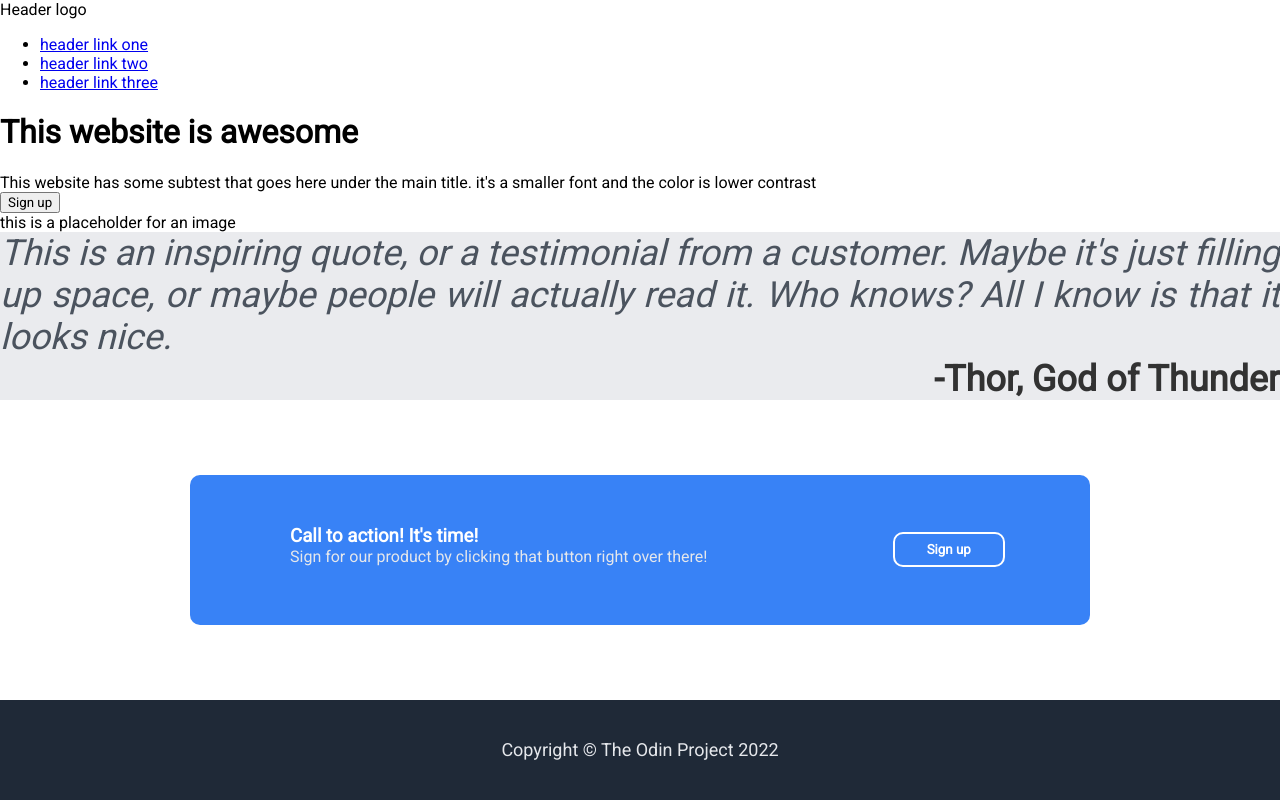
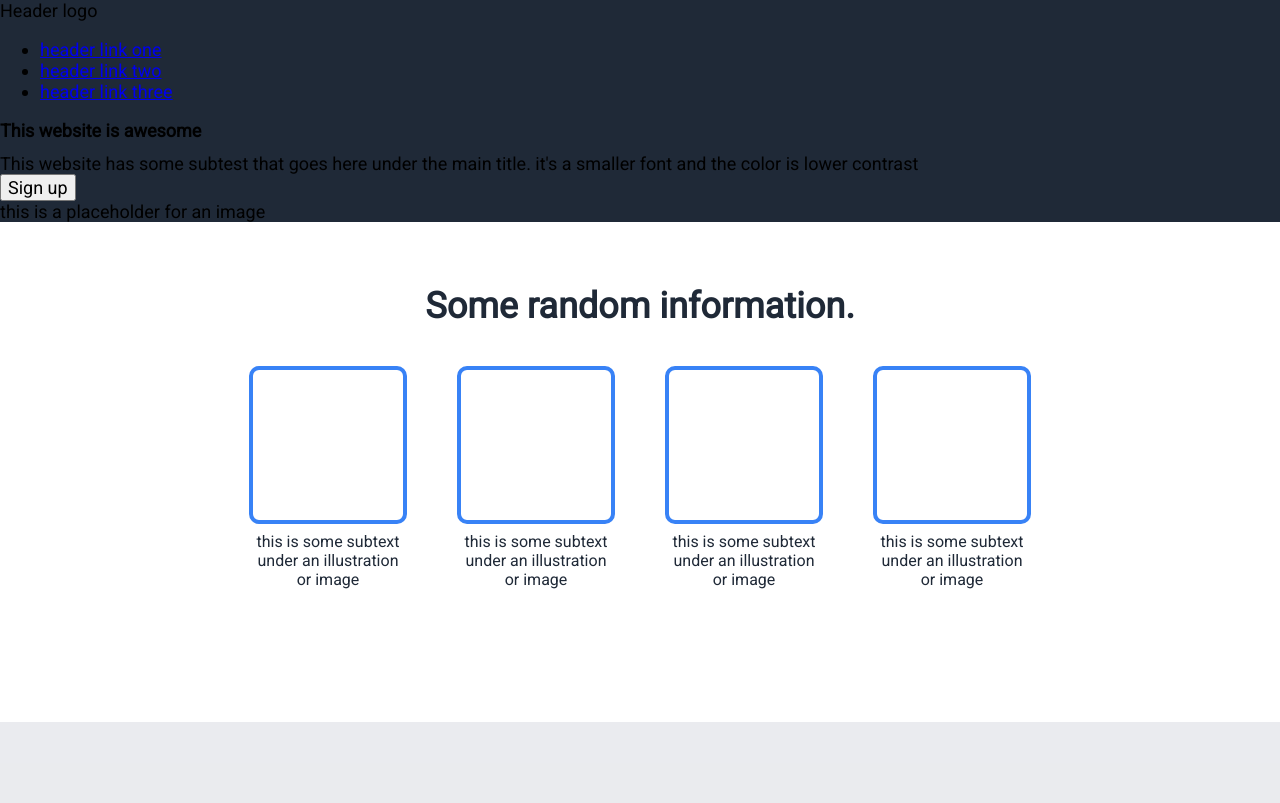
Before and after one commit to Gildedboy/landing-page, a plain HTML site: page index.html in a window 1280 px wide. Shown: the top 803 px of the page. Drawn offline with Linux system fonts and the light colour scheme.

Commit message:
Section 2 completed

```diff
--- a/index.html
+++ b/index.html
@@ -10,7 +10,7 @@
     <link rel="stylesheet" href="style.css" />
   </head>
   <body>
-    <div class="hero">
+    <div class="section-1">
       <div class="navbar">
         <div class="logo">Header logo</div>
         <ul>
@@ -31,7 +31,37 @@
         <div class="hero-image">this is a placeholder for an image</div>
       </div>
     </div>
-
+    <!--Random information Section-->
+    <div class="section-2">
+      <h2 class="title">Some random information.</h2>
+      <div class="container">
+        <div class="card">
+          <div class="image"></div>
+          <div class="text-image">
+            this is some subtext under an illustration or image
+          </div>
+        </div>
+        <div class="card">
+          <div class="image"></div>
+          <div class="text-image">
+            this is some subtext under an illustration or image
+          </div>
+        </div>
+        <div class="card">
+          <div class="image"></div>
+          <div class="text-image">
+            this is some subtext under an illustration or image
+          </div>
+        </div>
+        <div class="card">
+          <div class="image"></div>
+          <div class="text-image">
+            this is some subtext under an illustration or image
+          </div>
+        </div>
+      </div>
+    </div>
+    <!--Quote Section-->
     <div class="section-3">
       <p class="quote">
         This is an inspiring quote, or a testimonial from a customer. Maybe it's
@@ -40,15 +70,17 @@
       </p>
       <p class="quote-author">-Thor, God of Thunder</p>
     </div>
+    <!--Call to Action Section-->
     <div class="section-4">
       <div class="call-to-action">
         <div class="call-to-action-text">
-          <h3 style="color: white">Call to action! It's time!</h3>
+          <h3>Call to action! It's time!</h3>
           <p>Sign for our product by clicking that button right over there!</p>
         </div>
         <button>Sign up</button>
       </div>
     </div>
+    <!--Footer Section-->
     <footer>Copyright © The Odin Project 2022</footer>
   </body>
 </html>
--- a/style.css
+++ b/style.css
@@ -1,5 +1,6 @@
 * {
   font-family: Roboto, sans-serif;
+  font-size: 18px;
 }
 
 html {
@@ -12,7 +13,56 @@ h3,
 p {
   margin: 0;
 }
-/*SECTION 3 CSS*/
+h3 {
+  font-size: 20px;
+  color: white;
+}
+.section-1 {
+  background-color: #1f2937;
+}
+/*SECTION 2 CSS - Information Section*/
+.section-2 {
+  display: flex;
+  flex-direction: column;
+  align-items: center;
+  justify-content: center;
+  height: 400px;
+  padding-bottom: 100px;
+}
+.title {
+  display: flex;
+  justify-content: center;
+  align-items: center;
+  font-size: 36px;
+  font-weight: bolder;
+  color: #1f2937;
+}
+.card {
+  display: flex;
+  flex-direction: column;
+  align-items: center;
+}
+.image {
+  width: 150px;
+  height: 150px;
+  border: 4px solid #3882f6;
+  border-radius: 10px;
+  margin-bottom: 8px;
+}
+.text-image {
+  width: 150px;
+  font-size: 16px;
+  text-align: center;
+  color: #1f2937;
+}
+.container {
+  padding-top: 10px;
+  display: flex;
+  justify-content: center;
+  gap: 50px;
+}
+
+/*SECTION 3 CSS - Quoute Section - still not completed*/
 .section-3 {
   display: flex;
   justify-content: center;
@@ -23,12 +73,15 @@ p {
   color: #1f2937;
   font-style: italic;
   opacity: 0.8;
+  height: 500px;
 }
+
 .quote {
   align-self: center;
   justify-content: center;
   text-align: justify;
 }
+
 .quote-author {
   align-self: flex-end;
   font-style: normal;
@@ -36,7 +89,7 @@ p {
   color: black;
 }
 
-/*SECTION 4 CSS*/
+/*SECTION 4 CSS - Call to action - completed*/
 
 .section-4 {
   display: flex;
@@ -44,6 +97,7 @@ p {
   align-items: center;
   height: 300px;
 }
+
 .call-to-action {
   display: flex;
   background-color: #3882f6;
@@ -53,10 +107,12 @@ p {
   border-radius: 10px;
   justify-content: space-evenly;
 }
+
 .call-to-action-text {
   padding: 50px 100px;
   color: #e5e7eb;
 }
+
 .call-to-action button {
   color: white;
   background-color: #3882f6;
@@ -67,7 +123,7 @@ p {
   margin: auto;
 }
 
-/*FOOTER*/
+/*FOOTER CSS - completed*/
 
 footer {
   background-color: #1f2937;
```
